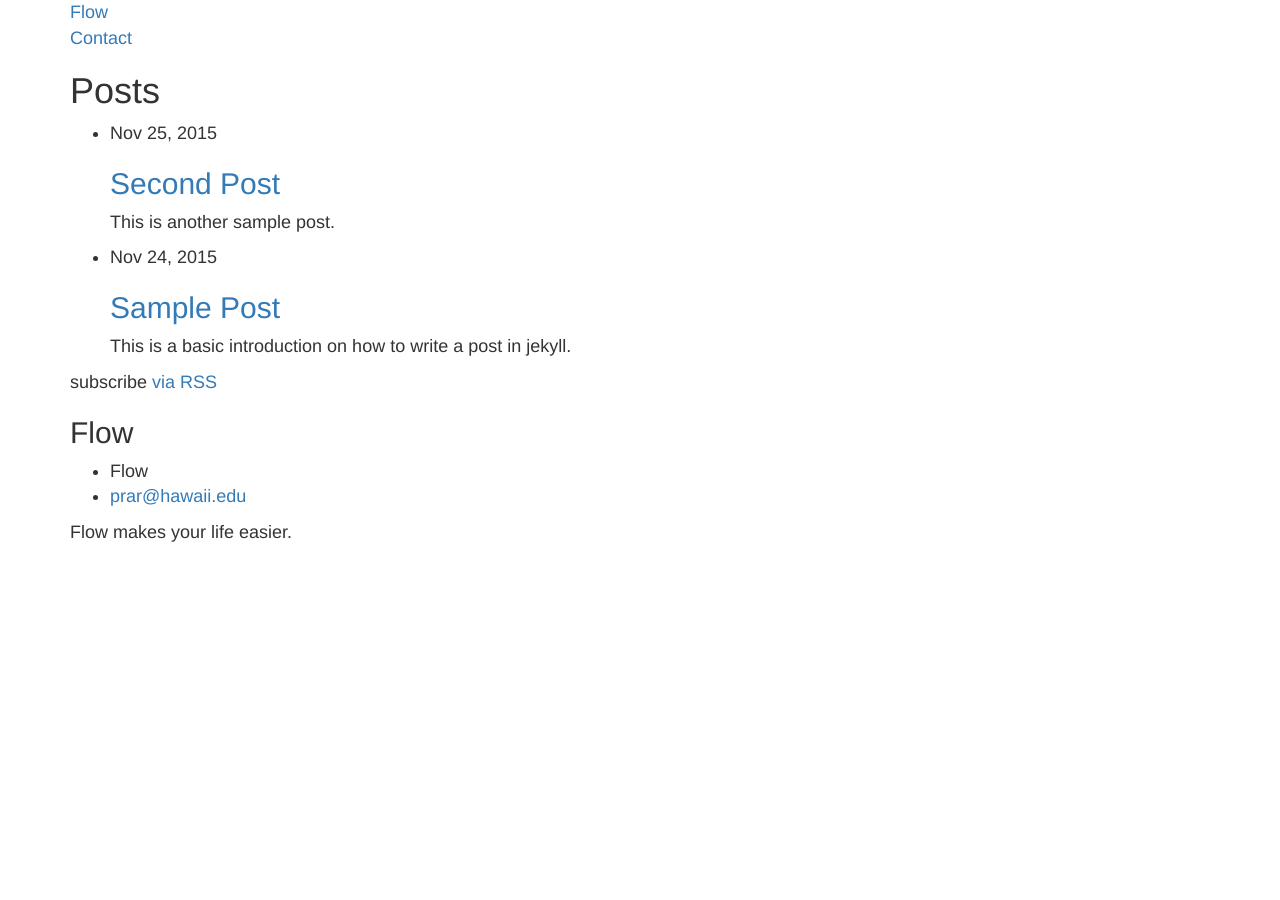
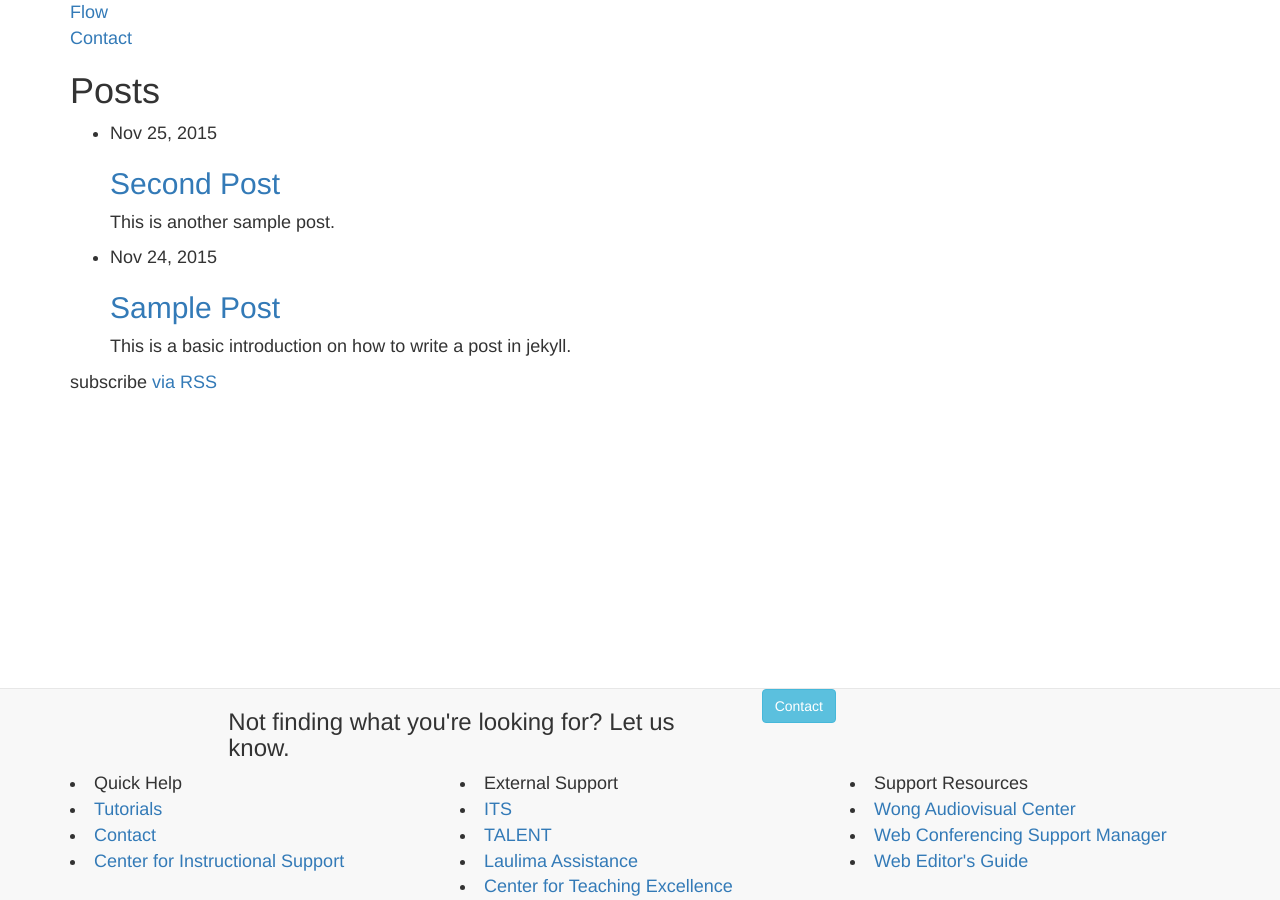
Before and after one commit to uhm-coe/assist, a Jekyll site: the page built from index.html, in a window 1280 px wide. Built offline with Jekyll 4.4.1, drawn with Linux system fonts in a browser that asks for light colours.

Commit message:
Add links and contact button.

```diff
--- a/_includes/footer.html
+++ b/_includes/footer.html
@@ -1,38 +1,35 @@
-<footer class="site-footer">
-
-  <div class="wrapper">
-
-    <h2 class="footer-heading">{{ site.title }}</h2>
-
-    <div class="footer-col-wrapper">
-      <div class="footer-col footer-col-1">
-        <ul class="contact-list">
-          <li>{{ site.title }}</li>
-          <li><a href="mailto:{{ site.email }}">{{ site.email }}</a></li>
-        </ul>
-      </div>
-
-      <div class="footer-col footer-col-2">
-        <ul class="social-media-list">
-          {% if site.github_username %}
-          <li>
-            {% include icon-github.html username=site.github_username %}
-          </li>
-          {% endif %}
-
-          {% if site.twitter_username %}
-          <li>
-            {% include icon-twitter.html username=site.twitter_username %}
-          </li>
-          {% endif %}
-        </ul>
-      </div>
-
-      <div class="footer-col footer-col-3">
-        <p>{{ site.description }}</p>
-      </div>
+<nav class="navbar navbar-default navbar-fixed-bottom">
+	<div class="container-fluid">
+		<div class="row">
+			<div class="col-xs-12 col-md-5 col-md-offset-2">
+				<h3>Not finding what you're looking for? Let us know.</h3>
+			</div>
+			<div class="col-xs-12 col-md-5">
+				<a class="btn btn-info" href="contact.html">Contact</a>
+			</div>
+		</div>
+	</div>
+  <div class="container">
+    <div class="row">
+			<div class="col-xs-12 col-md-4">
+				<li>Quick Help</li>
+				<li><a href="{{ site.baseurl }}/">Tutorials</a></li>
+				<li><a href="contact.html">Contact</a></li>
+				<li><a href="http://www.cis.hawaii.edu/">Center for Instructional Support</a></li>
+			</div>
+			<div class="col-xs-12 col-md-4">
+				<li>External Support</li>
+				<li><a href="http://www.hawaii.edu/its/">ITS</a></li>
+				<li><a href="http://www.hawaii.edu/talent">TALENT</a></li>
+				<li><a href="http://www.hawaii.edu/talent/laulima_faculty.htm">Laulima Assistance</a></li>
+				<li><a href="http://www.cte.hawaii.edu/">Center for Teaching Excellence</a></li>
+			</div>
+			<div class="col-xs-12 col-md-4">
+				<li>Support Resources</li>
+				<li><a href="http://guides.library.manoa.hawaii.edu/sinclairlibrary/wongav">Wong Audiovisual Center</a></li>
+				<li><a href="https://dcdc.coe.hawaii.edu/support/collaborate">Web Conferencing Support Manager</a></li>
+				<li><a href="https://coe.hawaii.edu/intranet/faculty-staff-support/web-editors-guide">Web Editor's Guide</a></li>
+			</div>
     </div>
-
   </div>
-
-</footer>
+</nav>
```
